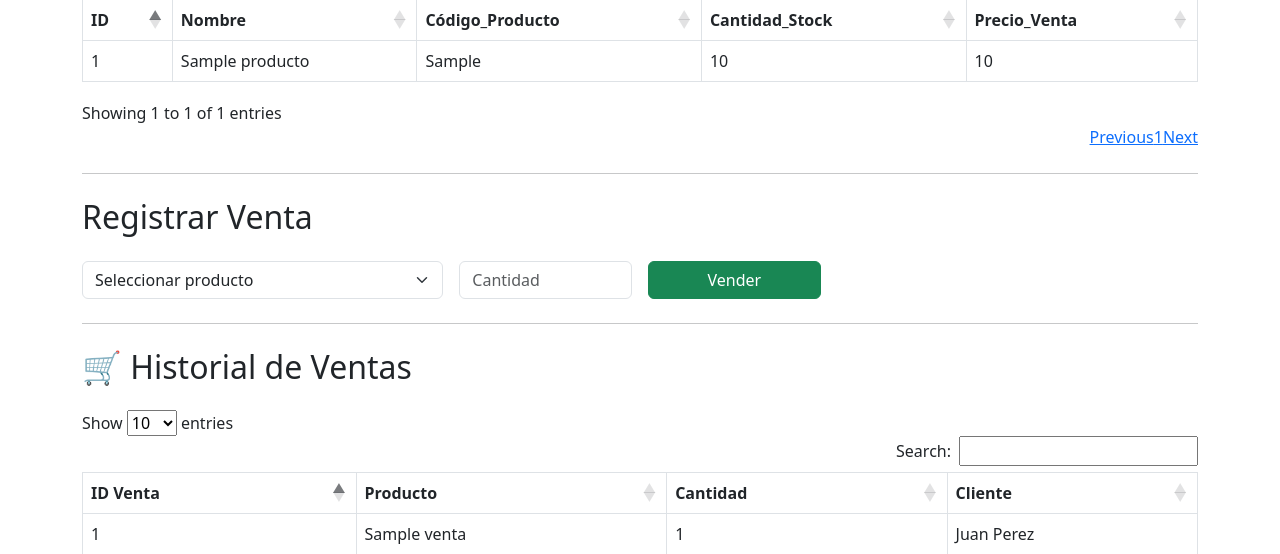
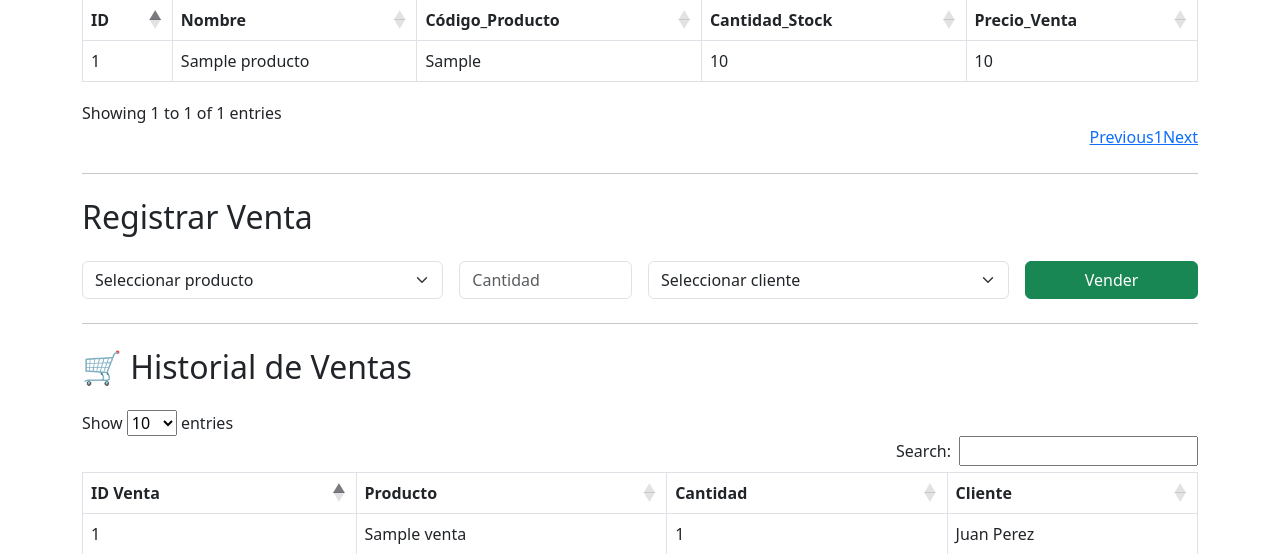
Before and after one commit to IgnacioTdev/Mascotelis, a PHP site: page / in a window 1280 px wide. Shown: the part 299-853 px from the top of the page. Run offline with PHP 8.4, Linux system fonts and the light colour scheme; data comes from the database, SQL or seed files in the repository; tables that the repository leaves empty hold one stand-in row (values such as "Sample post"); some libraries are stand-ins or nearby versions.

Commit message:
agrega select con listado de clientes para venta

```diff
--- a/controllers/ventas.controller.php
+++ b/controllers/ventas.controller.php
@@ -16,4 +16,11 @@ class ctrVentas
     $respuesta = (new mdlVentas)->mdlListarVentas($table);
     return $respuesta;
   }
+
+  public function ctrListasClientes()
+  {
+    $table = "clientes";
+    $respuesta = (new mdlVentas)->mdlListarClientes($table);
+    return $respuesta;
+  }
 }
--- a/index.php
+++ b/index.php
@@ -6,6 +6,7 @@ require_once __DIR__ . '/controllers/ventas.controller.php';
 
 $productos = (new ctrProductos)->ctrListarProductos();
 $ventas = (new ctrVentas)->ctrListarVentas();
+$clientes = (new ctrVentas)->ctrListasClientes();
 
 ?>
 
@@ -90,6 +91,16 @@ $ventas = (new ctrVentas)->ctrListarVentas();
         <div class="col-md-2">
           <input type="number" name="cantidad" class="form-control" placeholder="Cantidad" required>
         </div>
+        <div class="col-4">
+          <select name="Cliente_ID" id="Cliente_ID" class="form-select" required>
+            <option value="">Seleccionar cliente</option>
+            <?php foreach ($clientes as $c): ?>
+              <option value="<?= $c['ID_Cliente'] ?>">
+                <?= $c['Nombre_Cliente'] ?>
+              </option>
+            <?php endforeach; ?>
+          </select>
+        </div>
         <div class="col-md-2">
           <button type="submit" class="btn btn-success w-100">Vender</button>
         </div>
--- a/models/ventas.model.php
+++ b/models/ventas.model.php
@@ -24,8 +24,15 @@ class mdlVentas
     $stmt = (new Conexion)->conectar()->prepare("
     SELECT $table.ID_Venta, ventas.cantidad, ventas.nombreProducto, clientes.Nombre_Cliente
     FROM ventas
-    INNER JOIN clientes ON ventas.Cliente_ID = clientes.ID_Cliente
-");
+    INNER JOIN clientes ON ventas.Cliente_ID = clientes.ID_Cliente");
+    $stmt->execute();
+    return $stmt->fetchAll();
+  }
+
+  public function mdlListarClientes($table)
+  {
+    $stmt = (new Conexion)->conectar()->prepare("
+    SELECT * FROM $table");
     $stmt->execute();
     return $stmt->fetchAll();
   }
```
Also changed, not shown: 1 other file.
